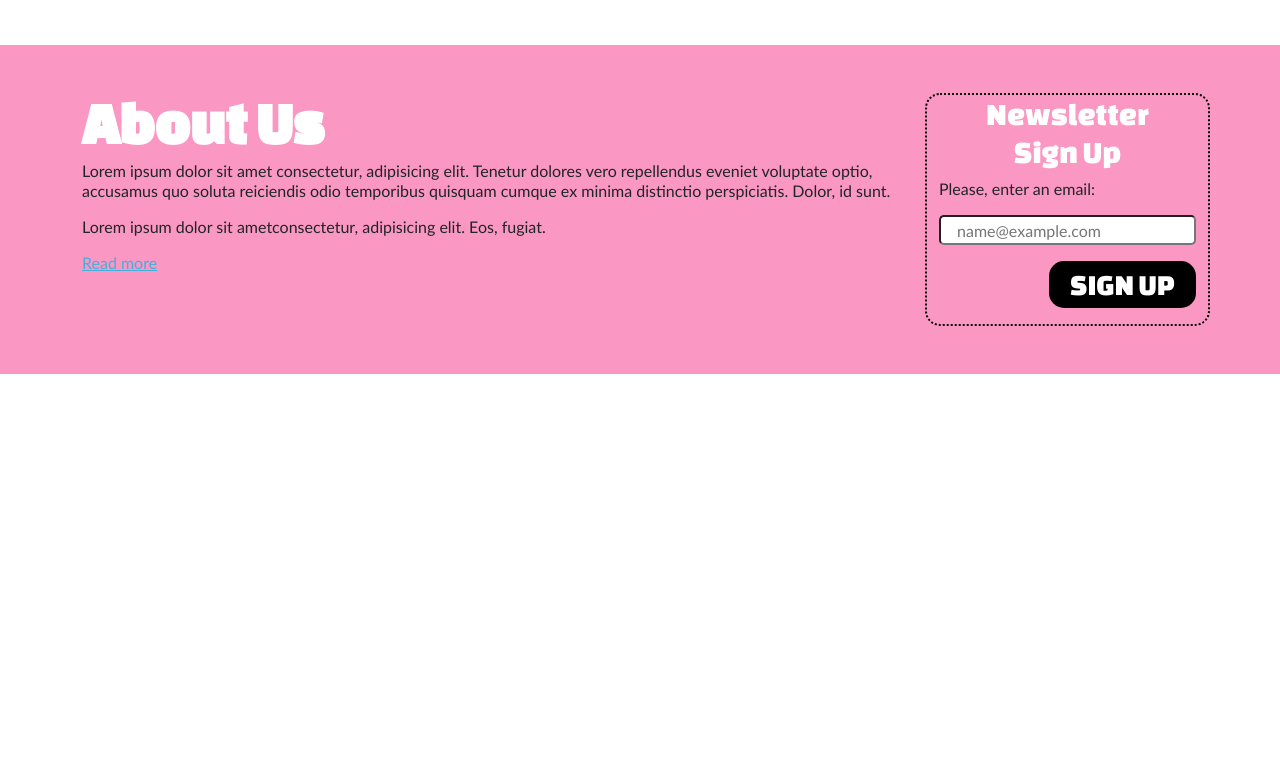
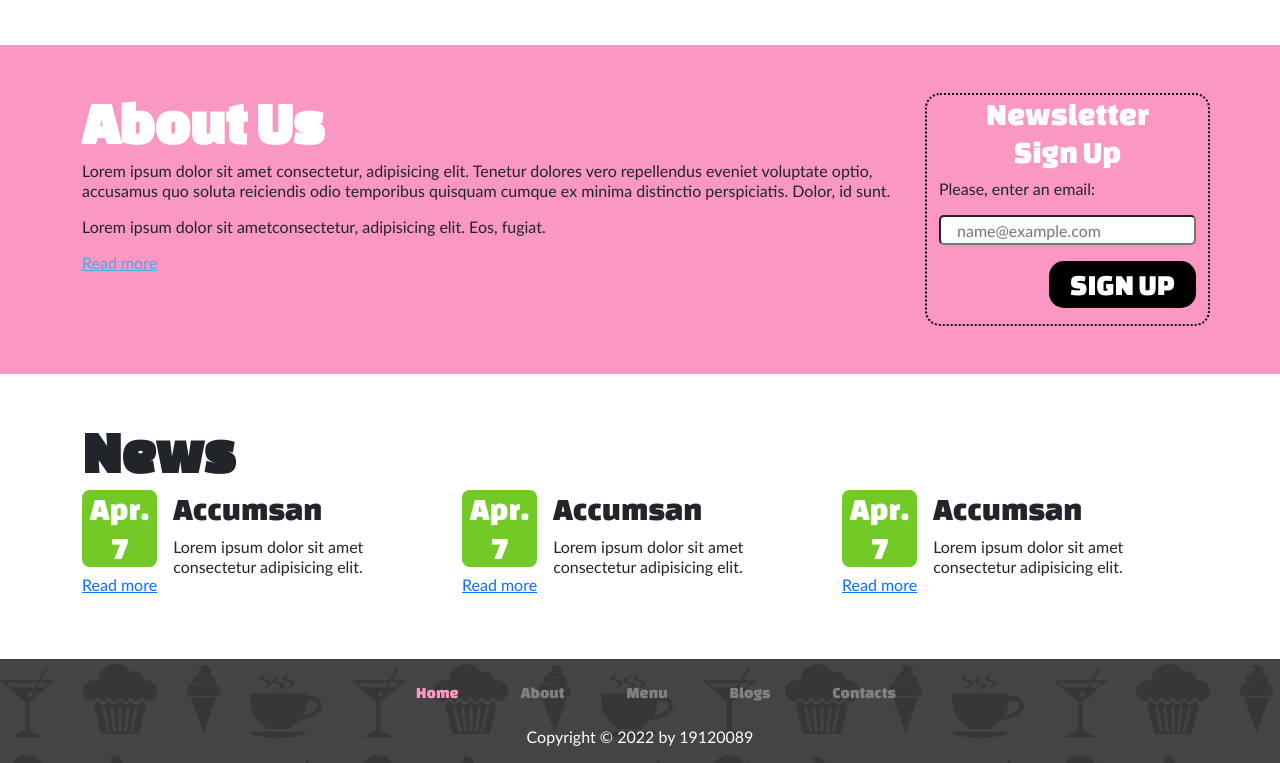
Before and after one commit to ngoclam1203/ptudw-19120089, a plain HTML site: page index.htm in a window 1280 px wide. Shown: the part 693-1456 px from the top of the page. Before the commit the page ends 1067 px from the top, so only its background shows below. Drawn offline with nearby package versions, Linux system fonts and the light colour scheme.

Commit message:
Complete

```diff
--- a/19120089.css
+++ b/19120089.css
@@ -80,7 +80,7 @@ h1 {
     color: #42b0df;
 }
 
-#btn-sign-up{
+#btn-sign-up {
     font-family: 'Changa One', cursive;
     font-weight: 400;
     border-radius: 15px;
@@ -88,8 +88,46 @@ h1 {
     padding: 0 8%;
 }
 
-#email{
+#email {
     width: 100%;
     height: 30px;
     border-radius: 5px;
 }
+
+.news-item {
+    display: flex;
+    flex-direction: row;
+}
+
+.date-col,
+.accumsan-col {
+    display: flex;
+    flex-direction: column;
+}
+
+.date-box {
+    background-color: #73C926;
+    border-radius: 10%;
+}
+
+#footer {
+    background-image: url('images/bg_footer.gif');
+}
+
+#footer .nav-item {
+    list-style-type: none;
+}
+
+.d-inline-flex {
+    gap: 30px;
+    font-family: 'Changa One', cursive;
+    font-weight: 400;
+}
+
+#footer .nav-link {
+    color: gray;
+}
+
+#footer .active {
+    color: #FA97C2;
+}
--- a/index.htm
+++ b/index.htm
@@ -93,7 +93,7 @@
         <div class="container">
             <div class="row">
                 <div class="container col-lg-9 col-md-8 col-sm-12">
-                    <h1 id="aboutUsText" class="text-white">About Us</h1>
+                    <h1 class="text-white">About Us</h1>
                     <p>Lorem ipsum dolor sit amet consectetur, adipisicing elit. Tenetur dolores vero repellendus
                         eveniet voluptate optio, accusamus quo soluta reiciendis odio temporibus quisquam cumque ex
                         minima distinctio perspiciatis. Dolor, id sunt.</p>
@@ -105,11 +105,80 @@
                     <h2 class="text-white text-center">Newsletter <br> Sign Up</h2>
                     <label for="email">Please, enter an email:</label>
                     <input type="email" id="email" name="email" class="mt-3 px-3" placeholder="name@example.com"><br>
-                    <button id="btn-sign-up" type="submit" class="btn text-white bg-black float-end my-3">SIGN UP</button>
+                    <button id="btn-sign-up" type="submit" class="btn text-white bg-black float-end my-3">SIGN
+                        UP</button>
                 </form>
             </div>
         </div>
     </section>
+
+    <section id="News">
+        <div class="container py-5">
+            <h1>News</h1>
+            <div class="row">
+                <div class="col-lg-4 col-md-4 col-sm-12">
+                    <div class="news-item">
+                        <div class="date-col pb-3">
+                            <h2 class="date-box text-white text-center">Apr.<br>7</h2>
+                            <a class="text-nowrap" href="#">Read more</a>
+                        </div>
+                        <div class="accumsan-col px-3">
+                            <h2>Accumsan</h2>
+                            <p>Lorem ipsum dolor sit amet consectetur adipisicing elit.</p>
+                        </div>
+                    </div>
+                </div>
+
+                <div class="col-lg-4 col-md-4 col-sm-12">
+                    <div class="news-item">
+                        <div class="date-col pb-3">
+                            <h2 class="date-box text-white text-center">Apr.<br>7</h2>
+                            <a class="text-nowrap" href="#">Read more</a>
+                        </div>
+                        <div class="accumsan-col px-3">
+                            <h2>Accumsan</h2>
+                            <p>Lorem ipsum dolor sit amet consectetur adipisicing elit.</p>
+                        </div>
+                    </div>
+                </div>
+
+                <div class="col-lg-4 col-md-4 col-sm-12">
+                    <div class="news-item">
+                        <div class="date-col pb-3">
+                            <h2 class="date-box text-white text-center">Apr.<br>7</h2>
+                            <a class="text-nowrap" href="#">Read more</a>
+                        </div>
+                        <div class="accumsan-col px-3">
+                            <h2>Accumsan</h2>
+                            <p>Lorem ipsum dolor sit amet consectetur adipisicing elit.</p>
+                        </div>
+                    </div>
+                </div>
+
+            </div>
+        </div>
+    </section>
+
+    <footer id="footer" class="container-fluid text-center p-3">
+        <ul class="d-inline-flex">
+            <li class="nav-item">
+                <a class="nav-link active" href="#">Home</a>
+            </li>
+            <li class="nav-item">
+                <a class="nav-link" href="#">About</a>
+            </li>
+            <li class="nav-item">
+                <a class="nav-link" href="#">Menu</a>
+            </li>
+            <li class="nav-item">
+                <a class="nav-link" href="#">Blogs</a>
+            </li>
+            <li class="nav-item">
+                <a class="nav-link" href="#">Contacts</a>
+            </li>
+        </ul>
+        <p class="text-white m-0">Copyright &copy; 2022 by 19120089</p>
+    </footer>
 
     <script src="https://cdn.jsdelivr.net/npm/bootstrap@5.1.3/dist/js/bootstrap.bundle.min.js"
         integrity="sha384-ka7Sk0Gln4gmtz2MlQnikT1wXgYsOg+OMhuP+IlRH9sENBO0LRn5q+8nbTov4+1p"
```
